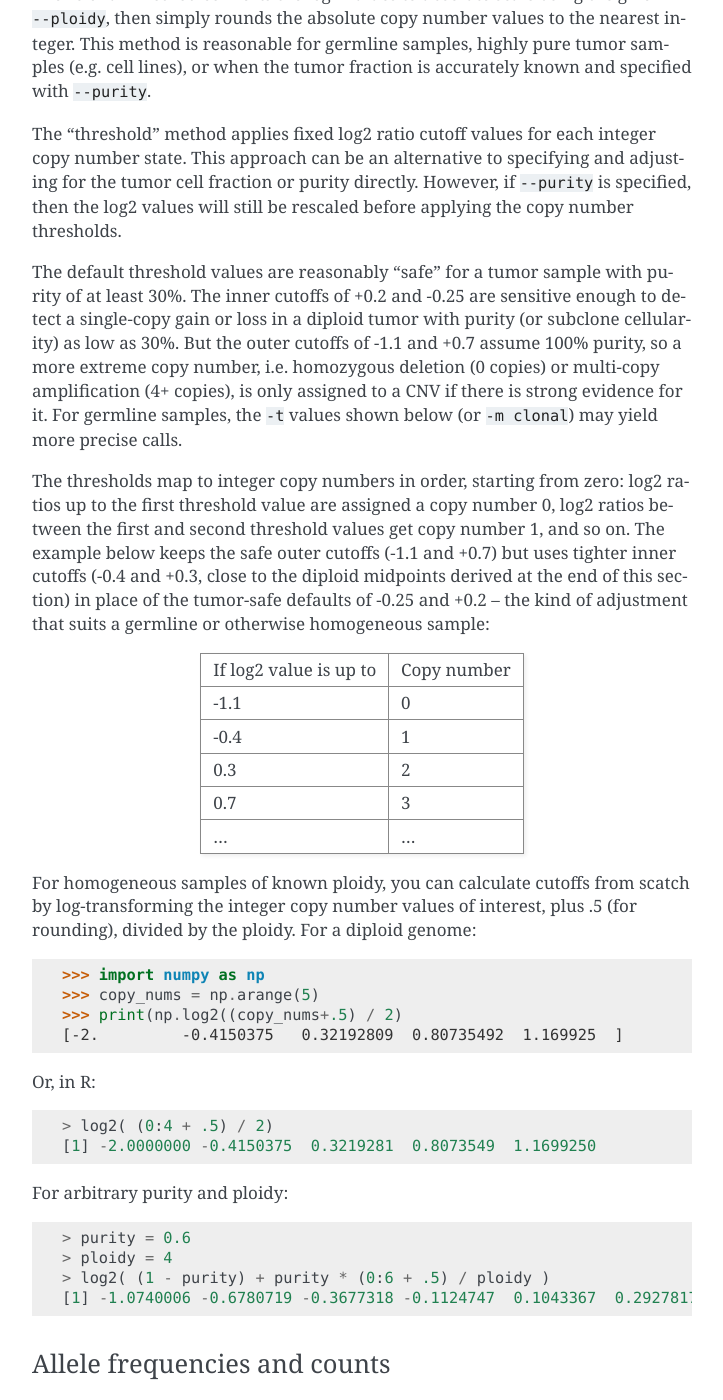
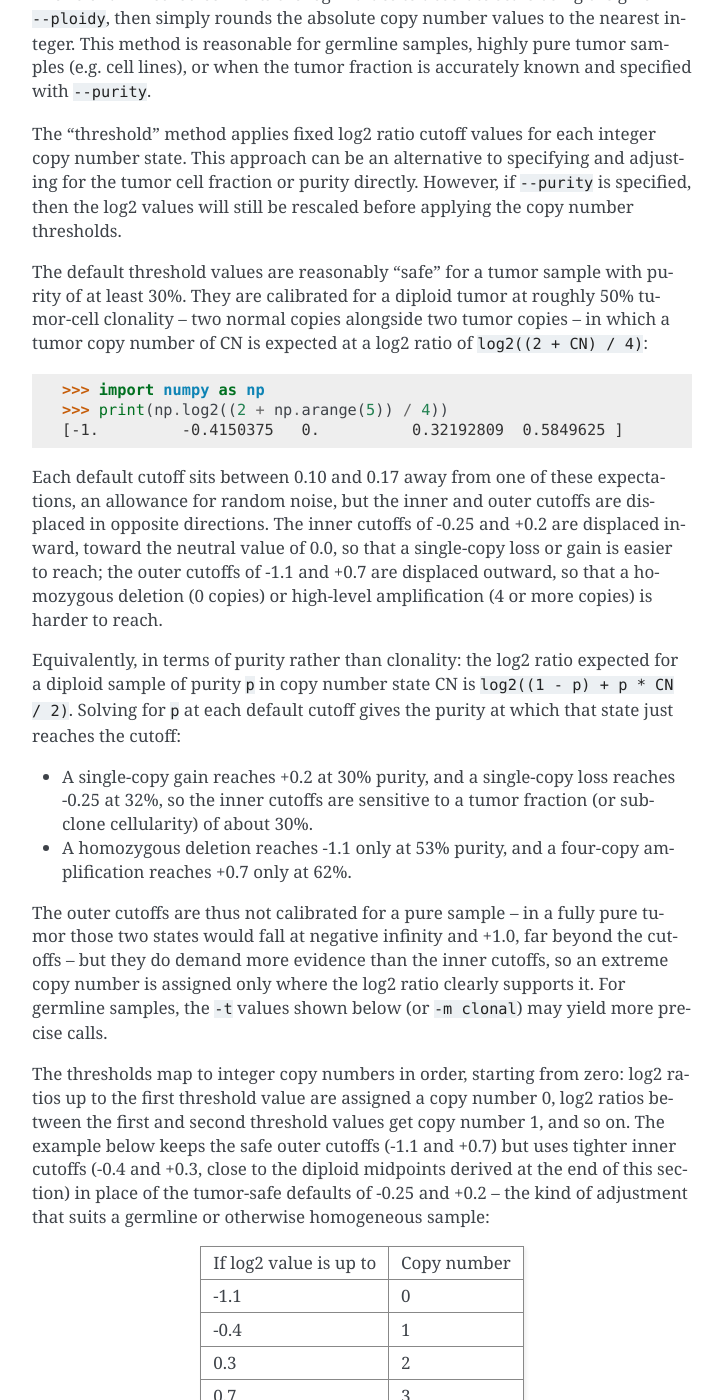
Before and after one commit to etal/cnvkit, a Sphinx documentation site: the page built from doc/pipeline.rst, in a window 1280 px wide and 1400 px high, scrolled down 18396 px. Shown: the whole window, without its empty margins (388-1111 px from the left). Built offline with Sphinx 7.4.7, drawn with Linux system fonts in a browser that asks for light colours; some of the changed text lies outside the part shown.

Commit message:
Correct the purity assumption behind the default call cutoffs
The calling documentation stated that the outer cutoffs of -1.1 and +0.7
assume 100% purity. That is impossible: at full purity a homozygous
deletion falls at negative infinity and a four-copy amplification at
+1.0, neither near the cutoff. The defaults are calibrated for a diploid
tumor at roughly 50% tumor-cell clonality, where copy number 0 through 4
is expected at log2((2 + CN) / 4), and each cutoff sits about 0.1 from
one of those expectations: inward for the inner pair, outward for the
outer pair.

Give the derivation and the purity each cutoff implies under
log2((1 - p) + p * CN / 2): 30% for a single-copy gain at +0.2, 32% for a
single-copy loss at -0.25, 53% for a homozygous deletion at -1.1 and 62%
for a four-copy amplification at +0.7. The cutoff values themselves are
unchanged. Align the absolute_threshold docstring, whose comparison
operators also disagreed with the code: a log2 ratio exactly equal to a
threshold takes the lower copy number, and above the last threshold the
copy number is rounded up from the reference copy number rather than
from diploidy. Fix a truncated doctest line and a typo nearby (#840).

```diff
--- a/doc/pipeline.rst
+++ b/doc/pipeline.rst
@@ -883,12 +883,37 @@ applying the copy number thresholds.
 
 The default threshold values are reasonably "safe" for a tumor sample with
 purity of at least 30%.
-The inner cutoffs of +0.2 and -0.25 are sensitive enough to detect a single-copy
-gain or loss in a diploid tumor with purity (or subclone cellularity) as low as
-30%.
-But the outer cutoffs of -1.1 and +0.7 assume 100% purity, so a more extreme
-copy number, i.e. homozygous deletion (0 copies) or multi-copy amplification (4+
-copies), is only assigned to a CNV if there is strong evidence for it.
+They are calibrated for a diploid tumor at roughly 50% tumor-cell clonality --
+two normal copies alongside two tumor copies -- in which a tumor copy number of
+CN is expected at a log2 ratio of ``log2((2 + CN) / 4)``::
+
+    >>> import numpy as np
+    >>> print(np.log2((2 + np.arange(5)) / 4))
+    [-1.         -0.4150375   0.          0.32192809  0.5849625 ]
+
+Each default cutoff sits between 0.10 and 0.17 away from one of these
+expectations, an allowance for random noise, but the inner and outer cutoffs are
+displaced in opposite directions. The inner cutoffs of -0.25 and +0.2 are
+displaced inward, toward the neutral value of 0.0, so that a single-copy loss or
+gain is easier to reach; the outer cutoffs of -1.1 and +0.7 are displaced
+outward, so that a homozygous deletion (0 copies) or high-level amplification
+(4 or more copies) is harder to reach.
+
+Equivalently, in terms of purity rather than clonality: the log2 ratio expected
+for a diploid sample of purity ``p`` in copy number state CN is
+``log2((1 - p) + p * CN / 2)``. Solving for ``p`` at each default cutoff gives
+the purity at which that state just reaches the cutoff:
+
+- A single-copy gain reaches +0.2 at 30% purity, and a single-copy loss reaches
+  -0.25 at 32%, so the inner cutoffs are sensitive to a tumor fraction (or
+  subclone cellularity) of about 30%.
+- A homozygous deletion reaches -1.1 only at 53% purity, and a four-copy
+  amplification reaches +0.7 only at 62%.
+
+The outer cutoffs are thus not calibrated for a pure sample -- in a fully pure
+tumor those two states would fall at negative infinity and +1.0, far beyond the
+cutoffs -- but they do demand more evidence than the inner cutoffs, so an
+extreme copy number is assigned only where the log2 ratio clearly supports it.
 For germline samples, the ``-t`` values shown below (or ``-m clonal``) may yield
 more precise calls.
 
@@ -914,13 +939,13 @@ If log2 value is up to                  Copy number
 ...                                     ...
 =====================================   ===========
 
-For homogeneous samples of known ploidy, you can calculate cutoffs from scatch
+For homogeneous samples of known ploidy, you can calculate cutoffs from scratch
 by log-transforming the integer copy number values of interest, plus .5 (for
 rounding), divided by the ploidy. For a diploid genome::
 
     >>> import numpy as np
     >>> copy_nums = np.arange(5)
-    >>> print(np.log2((copy_nums+.5) / 2)
+    >>> print(np.log2((copy_nums+.5) / 2))
     [-2.         -0.4150375   0.32192809  0.80735492  1.169925  ]
 
 Or, in R::
```
Also changed, not shown: 1 other file.
